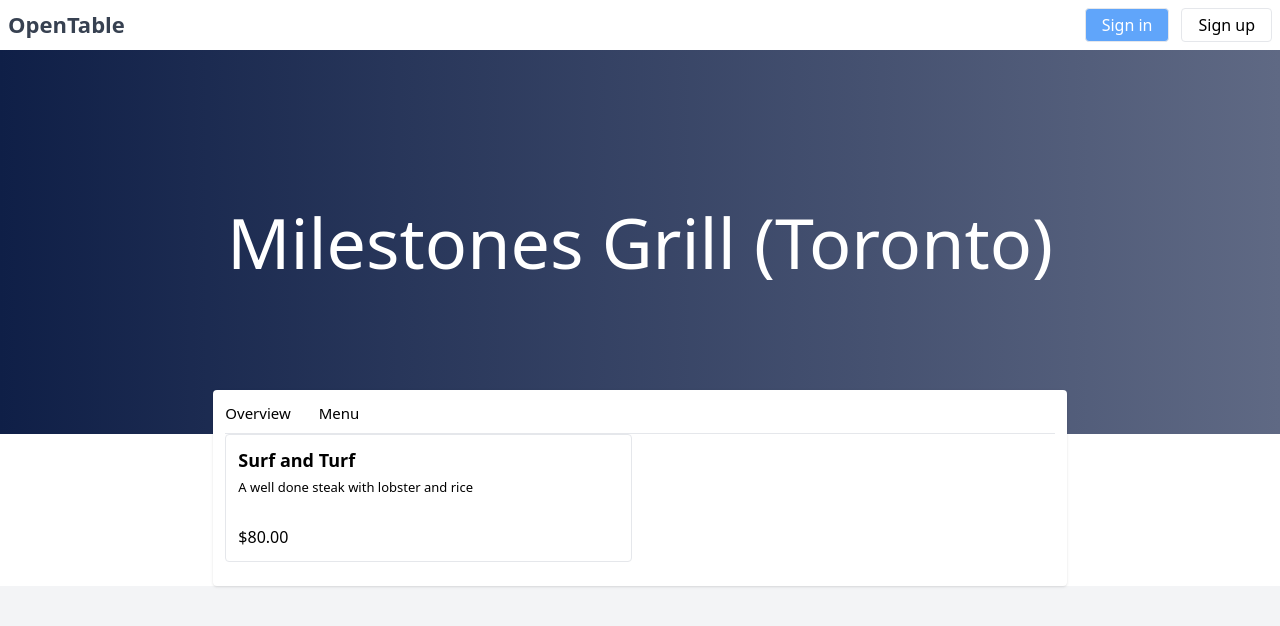
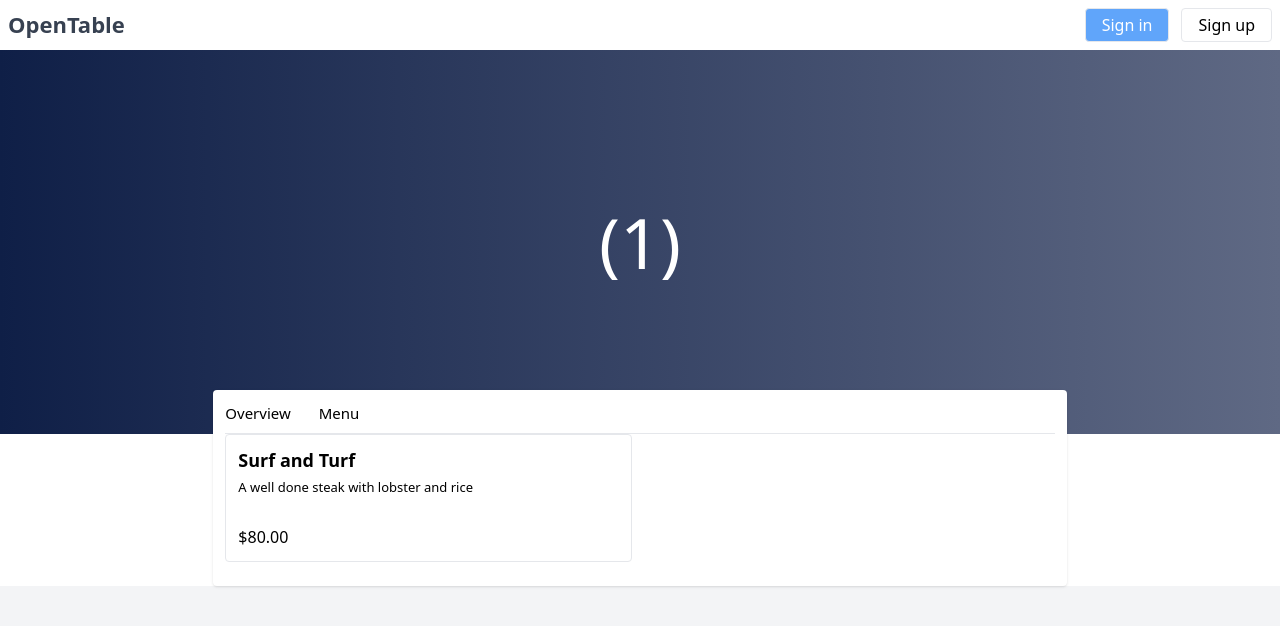
Before and after one commit to genSouza/open-table-nextjs, a Next.js app: page /restaurant/1/menu in a window 1280 px wide. Shown: the top 626 px of the page. Built offline with nearby package versions, Linux system fonts and the light colour scheme.

Commit message:
feat(restaurant page): add props to children components

```diff
--- a/src/app/restaurant/[slug]/components/Description.tsx
+++ b/src/app/restaurant/[slug]/components/Description.tsx
@@ -1,15 +1,10 @@
 import React from "react";
 
-export const Description = () => {
+export const Description = ({ description }: { description: string }) => {
+  console.log(description);
   return (
     <div className="mt-4">
-      <p className="text-lg font-light">
-        The classics you love prepared with a perfect twist, all served up in an
-        atmosphere that feels just right. That’s the Milestones promise. So,
-        whether you’re celebrating a milestone, making the most of Happy Hour or
-        enjoying brunch with friends, you can be sure that every Milestones
-        experience is a simple and perfectly memorable one.
-      </p>
+      <p className="text-lg font-light">{description}</p>
     </div>
   );
 };
--- a/src/app/restaurant/[slug]/components/Header.tsx
+++ b/src/app/restaurant/[slug]/components/Header.tsx
@@ -1,11 +1,22 @@
 import React from "react";
 
-const Header = () => {
+// remove - from the title and put the last word in paranthesis
+const formatName = (name: string) => {
+  const words = name.split("-");
+  const lastWord = words[words.length - 1];
+  const formattedName = words
+    .slice(0, words.length - 1)
+    .join(" ")
+    .concat(` (${lastWord})`);
+  return formattedName;
+};
+
+const Header = ({ name }: { name: string }) => {
   return (
     <div className="overflow-hidden h-96">
       <div className="bg-center bg-gradient-to-r from-[#0f1f47] to-[#5f6984] h-full flex justify-center items-center">
-        <h1 className="text-center text-white text-7xl captitalize text-shadow">
-          Milestones Grill (Toronto)
+        <h1 className="text-center text-white capitalize text-7xl text-shadow">
+          {formatName(name)}
         </h1>
       </div>
     </div>
--- a/src/app/restaurant/[slug]/components/Images.tsx
+++ b/src/app/restaurant/[slug]/components/Images.tsx
@@ -1,12 +1,23 @@
 import React from "react";
 import Image from "next/image";
 
-const Images = () => {
+const Images = ({ images }: { images: string[] }) => {
   return (
     <div>
-      <h1 className="pb-5 mt-10 text-3xl font-bold border-b mb-7">5 photos</h1>
+      <h1 className="pb-5 mt-10 text-3xl font-bold border-b mb-7">{images.length} photo{images.length > 1 ? "s": ""}</h1>
       <div className="flex flex-wrap">
-        <Image
+        {images.map((image) => (
+          <Image
+            key={image}
+            className="w-56 mb-1 mr-1 h-44"
+            src={image}
+            alt=""
+            width={100}
+            height={100}
+          />
+        ))}
+
+        {/* <Image
           className="w-56 mb-1 mr-1 h-44"
           src="https://resizer.otstatic.com/v2/photos/xlarge/3/41701449.jpg"
           alt=""
@@ -40,7 +51,7 @@ const Images = () => {
           alt=""
           width={100}
           height={100}
-        />
+        /> */}
       </div>
     </div>
   );
--- a/src/app/restaurant/[slug]/components/RestaurantNavbar.tsx
+++ b/src/app/restaurant/[slug]/components/RestaurantNavbar.tsx
@@ -1,16 +1,15 @@
+import Link from "next/link";
 import React from "react";
 
-const RestaurantNavbar = () => {
+const RestaurantNavbar = ({ slug }: { slug: string }) => {
   return (
     <nav className="flex pb-2 border-b text-reg">
-      <a href="" className="mr-7">
-        {" "}
-        Overview{" "}
-      </a>
-      <a href="" className="mr-7">
-        {" "}
-        Menu{" "}
-      </a>
+      <Link href={`/restaurant/${slug}`} className="mr-7">
+        Overview
+      </Link>
+      <Link href={`/restaurant/${slug}/menu`} className="mr-7">
+        Menu
+      </Link>
     </nav>
   );
 };
--- a/src/app/restaurant/[slug]/components/Title.tsx
+++ b/src/app/restaurant/[slug]/components/Title.tsx
@@ -1,9 +1,9 @@
 import React from "react";
 
-const Title = () => {
+const Title = ({ name }: { name: string }) => {
   return (
     <div className="pb-6 mt-4 border-b">
-      <h1 className="text-6xl font-bold">Milesstone Grill</h1>
+      <h1 className="text-6xl font-bold">{name}</h1>
     </div>
   );
 };
--- a/src/app/restaurant/[slug]/layout.tsx
+++ b/src/app/restaurant/[slug]/layout.tsx
@@ -1,10 +1,16 @@
 import React from "react";
 import Header from "./components/Header";
 
-const RestaurantLayout = ({ children }: { children: React.ReactNode }) => {
+const RestaurantLayout = ({
+  children,
+  params,
+}: {
+  children: React.ReactNode;
+  params: { slug: string };
+}) => {
   return (
     <main>
-      <Header />
+      <Header name={params.slug}/>
       <div className="flex items-start justify-between w-2/3 m-auto 0 -mt-11">
         {children}
       </div>
--- a/src/app/restaurant/[slug]/menu/page.tsx
+++ b/src/app/restaurant/[slug]/menu/page.tsx
@@ -3,11 +3,11 @@ import Header from "../components/Header";
 import RestaurantNavbar from "../components/RestaurantNavbar";
 import MenuCard from "../components/MenuCard";
 
-const Menu = () => {
+const Menu = ({ slug }: { slug: string }) => {
   return (
     <>
       <div className="bg-white w-[100%] rounded p-3 shadow">
-        <RestaurantNavbar />
+        <RestaurantNavbar slug={slug} />
         <MenuCard />
       </div>
 
--- a/src/app/restaurant/[slug]/page.tsx
+++ b/src/app/restaurant/[slug]/page.tsx
@@ -16,7 +16,7 @@ interface Restaurant {
 }
 
 const prisma = new PrismaClient();
-const fetchRestaurantBySlug = async (slug: string): Restaurant => {
+const fetchRestaurantBySlug = async (slug: string): Promise<Restaurant> => {
   const restaurant = await prisma.restaurant.findUnique({
     where: { slug },
     // include: {
@@ -36,11 +36,11 @@ const RestaurantDetails = async ({ params }: { params: { slug: string } }) => {
   return (
     <>
       <div className="bg-white w-[70%] rounded p-3 shadow">
-        <RestaurantNavbar />
-        <Title />
+        <RestaurantNavbar slug={params.slug} />
+        <Title name={restaurant.name} />
         <Rating />
-        <Description />
-        <Images />
+        <Description description={restaurant.description} />
+        <Images images={restaurant.images}/>
         <Reviews />
       </div>
       <div className="w-[27%] relative text-reg">
```
